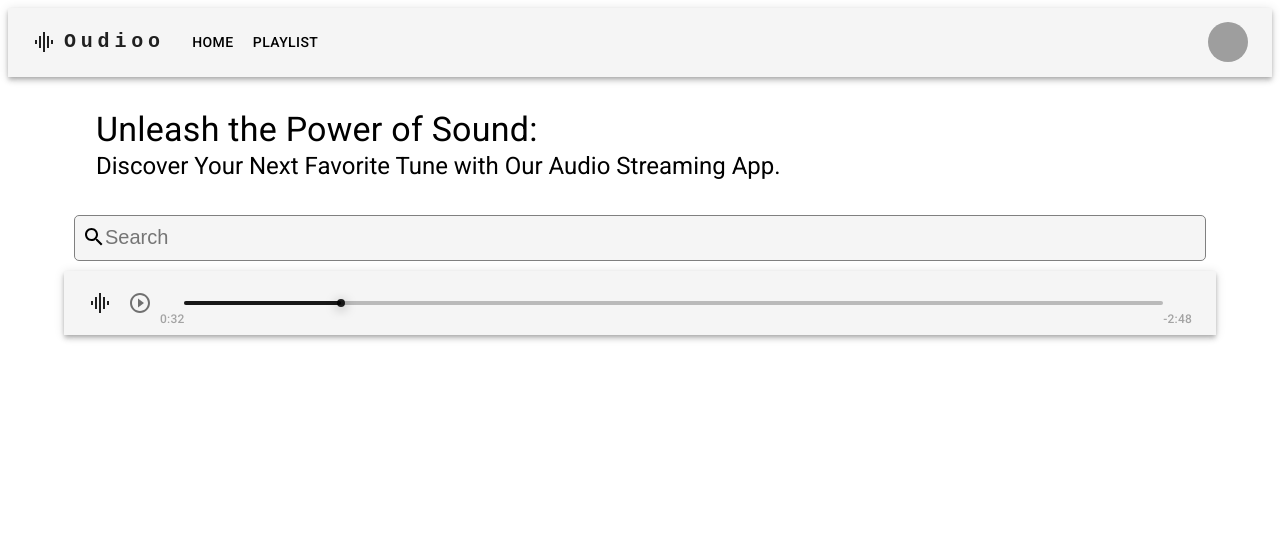
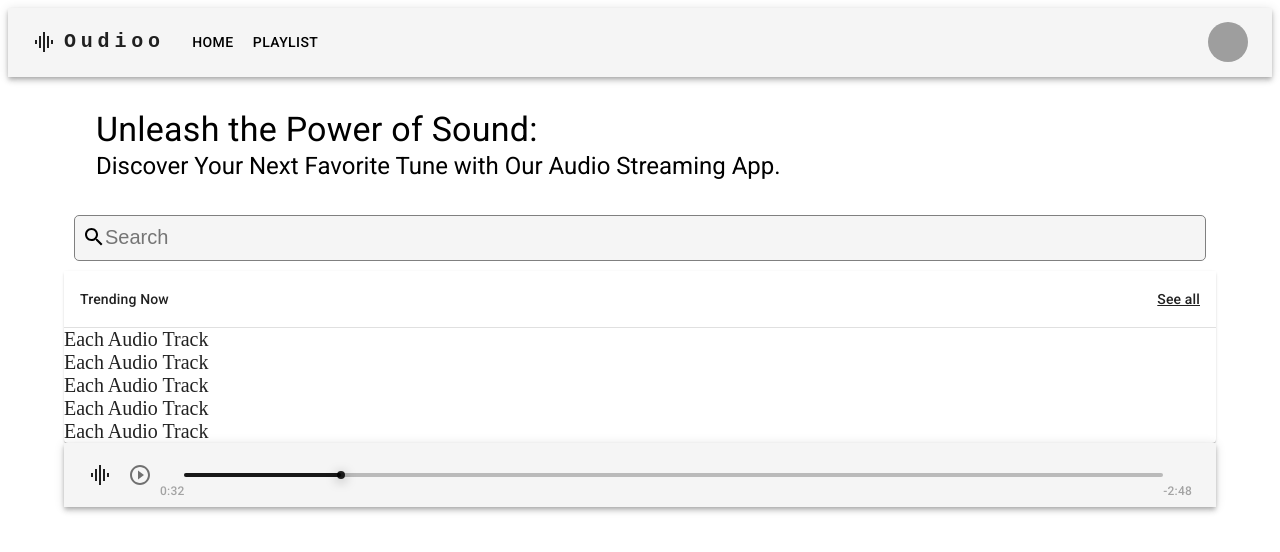
Before and after one commit to codetipster/oudioo, a React (Create React App) app: page / in a window 1280 px wide. Shown: the top 552 px of the page. Built offline with nearby package versions, Linux system fonts and the light colour scheme; grey boxes are pictures that could not be loaded.

Commit message:
AudioListItem and AudioList component created

```diff
--- a/src/App.tsx
+++ b/src/App.tsx
@@ -6,6 +6,7 @@ import Box from '@mui/material/Box';
 import Navbar from './components/Navbar';
 import Typography from '@mui/material/Typography';
 import Search from './components/Search';
+import AudioList from './components/AudioList';
 //import { makeStyles, createStyles } from '@material-ui/core/styles';
 //yarn add @material-ui/core@latest @material-ui/styles@latest
 
@@ -22,6 +23,9 @@ function App() {
   return (
     <>
     <Navbar/>
+    {/* <Typography variant="h4" component="h2">
+        Unleash the Power of Sound:<Typography variant="h5" component='p'>Discover Your Next Favorite Tune with Our Audio Streaming App.</Typography>
+    </Typography> */}
     <Container >
       <Box p={2} m={2} alignItems="center">
         <Typography variant="h4" component="h2">
@@ -29,6 +33,7 @@ function App() {
         </Typography>
       </Box>
       <Search/>
+      <AudioList/>
       <AudioPlayer/>
     </Container>
     </>
--- /dev/null
+++ b/src/components/AudioList.tsx
@@ -0,0 +1,118 @@
+import * as React from 'react';
+import Paper from '@mui/material/Paper';
+import Table from '@mui/material/Table';
+import TableBody from '@mui/material/TableBody';
+import TableCell from '@mui/material/TableCell';
+import TableContainer from '@mui/material/TableContainer';
+import TableHead from '@mui/material/TableHead';
+import TablePagination from '@mui/material/TablePagination';
+import TableRow from '@mui/material/TableRow';
+
+import AudioListItem from './AudioListItem'
+import { makeStyles} from '@material-ui/core/styles';
+import { Box, Typography } from '@mui/material';
+
+const useStyles = makeStyles({
+       listContainerText: {
+         fontWeight: "normal",
+         fontSize: "20px",
+         justifyContent: "space-between"
+       },
+       allTrackLink: {
+         paddingRight: "30px",
+         textDecoration: "underline",
+
+       }
+    });
+
+
+
+//This comes from server
+const rows = [
+    {
+    "id": 1,
+    "title": "Kylen",
+    "image": "https://robohash.org/repellatreiciendisqui.png?size=50x50&set=set1",
+    "duration": "7:02 AM",
+    "Artist": "Rabat",
+    "source": "NA"
+  },
+  {
+    "id": 2,
+    "title": "Beatriz",
+    "image": "https://robohash.org/voluptatumpraesentiumsed.png?size=50x50&set=set1",
+    "duration": "7:23 PM",
+    "Artist": "Woofinden",
+    "source": "EU"
+  },
+  {
+    "id": 3,
+    "title": "Aland",
+    "image": "https://robohash.org/suscipitquamrerum.png?size=50x50&set=set1",
+    "duration": "12:43 AM",
+    "Artist": "MacIlriach",
+    "source": "AF"
+  },
+  {
+    "id": 4,
+    "title": "Maurita",
+    "image": "https://robohash.org/autemeaquo.png?size=50x50&set=set1",
+    "duration": "11:36 AM",
+    "Artist": "Godbald",
+    "source": "SA"
+  },
+  {
+    "id": 5,
+    "title": "Brandtr",
+    "image": "https://robohash.org/voluptatemutenim.png?size=50x50&set=set1",
+    "duration": "10:45 AM",
+    "Artist": "Adacot",
+    "source": "EU"
+  }
+]
+
+
+const AudioList = () => {
+    const classes = useStyles()
+    const [page, setPage] = React.useState(0);
+    const [rowsPerPage, setRowsPerPage] = React.useState(10);
+
+  return (
+    <Paper sx={{ width: '100%' }}>
+        <TableContainer className={classes.listContainerText} sx={{ maxHeight: 440 }}>
+          <Table stickyHeader aria-label="sticky table">
+
+            {/* Header */}
+          <TableHead >
+            <TableRow >
+              <TableCell align="left" colSpan={1} className={classes.listContainerText}>
+                Trending Now
+              </TableCell>
+              <TableCell align="right" colSpan={1} className={classes.allTrackLink}>
+                See all
+              </TableCell>
+            </TableRow>
+
+            {/* Table Rows */}
+            <TableBody>
+            {rows
+              .slice(page * rowsPerPage, page * rowsPerPage + rowsPerPage)
+              .map((row) => {
+                return (
+                  <TableRow hover role="checkbox" tabIndex={-1} key={row.id}>
+                    {/* Render component for each audio track */}
+                    <AudioListItem id={row.id} title={row.title} image={row.image} duration={row.duration} artist={row.Artist}/>
+                  </TableRow>
+                );
+              })}
+            </TableBody>
+          </TableHead>
+          </Table>
+        </TableContainer>
+
+        </Paper>
+
+  )
+}
+
+export default AudioList
--- /dev/null
+++ b/src/components/AudioListItem.tsx
@@ -0,0 +1,11 @@
+import React from 'react'
+
+const AudioListItem = (props: {id: any, title: String, image:String, duration:String, artist:String}) => {
+  return (
+    <div>
+        Each Audio Track
+    </div>
+  )
+}
+
+export default AudioListItem
```
